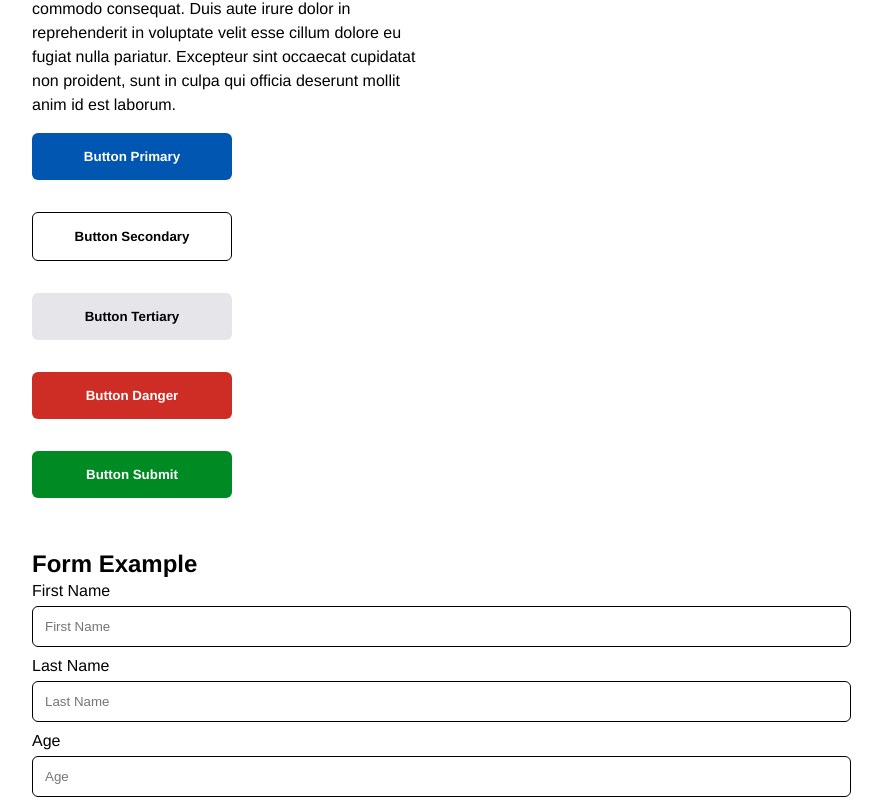
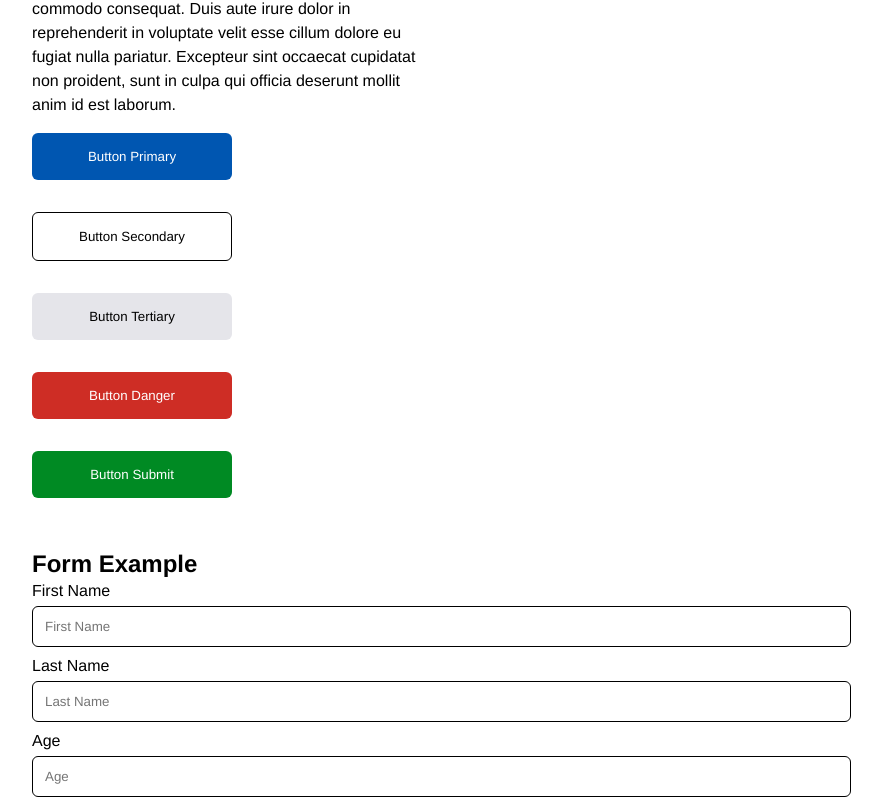
Before and after one commit to mPemba/cra-template, a React (Create React App) app: page / in a window 1280 px wide. Shown: the part 352-1159 px from the top of the page, without its empty margins (96-978 px from the left). Built offline with nearby package versions, Linux system fonts and the light colour scheme.

Commit message:
making buttons and inputs share ff

```diff
--- a/src/components/base/Button.js
+++ b/src/components/base/Button.js
@@ -10,8 +10,6 @@ const ButtonMain = styled.button`
   margin: 1rem 0;
   border-radius: 6px;
   cursor: pointer;
-  font-weight: 600;
-  font-family: "Helvetica Neue", sans-serif;
   transition: background-color 0.3s ease-in-out, color 0.3s ease-in-out,
     opacity 0.3s ease-in-out;
 
--- a/src/index.css
+++ b/src/index.css
@@ -36,3 +36,15 @@ p {
   margin: 0;
   max-width: 400px;
 }
+
+input {
+  font-family: "Helvetica Neue", -apple-system, BlinkMacSystemFont, "Segoe UI",
+    "Roboto", "Oxygen", "Ubuntu", "Cantarell", "Fira Sans", "Droid Sans",
+    sans-serif;
+}
+
+button {
+  font-family: "Helvetica Neue", -apple-system, BlinkMacSystemFont, "Segoe UI",
+    "Roboto", "Oxygen", "Ubuntu", "Cantarell", "Fira Sans", "Droid Sans",
+    sans-serif;
+}
```
